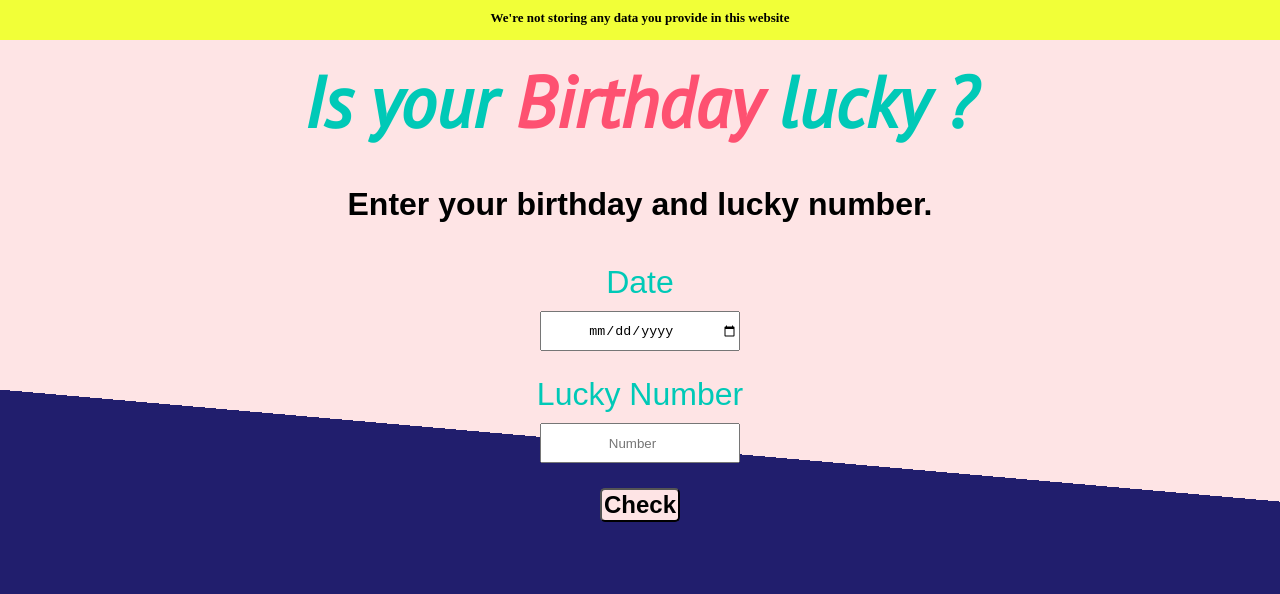
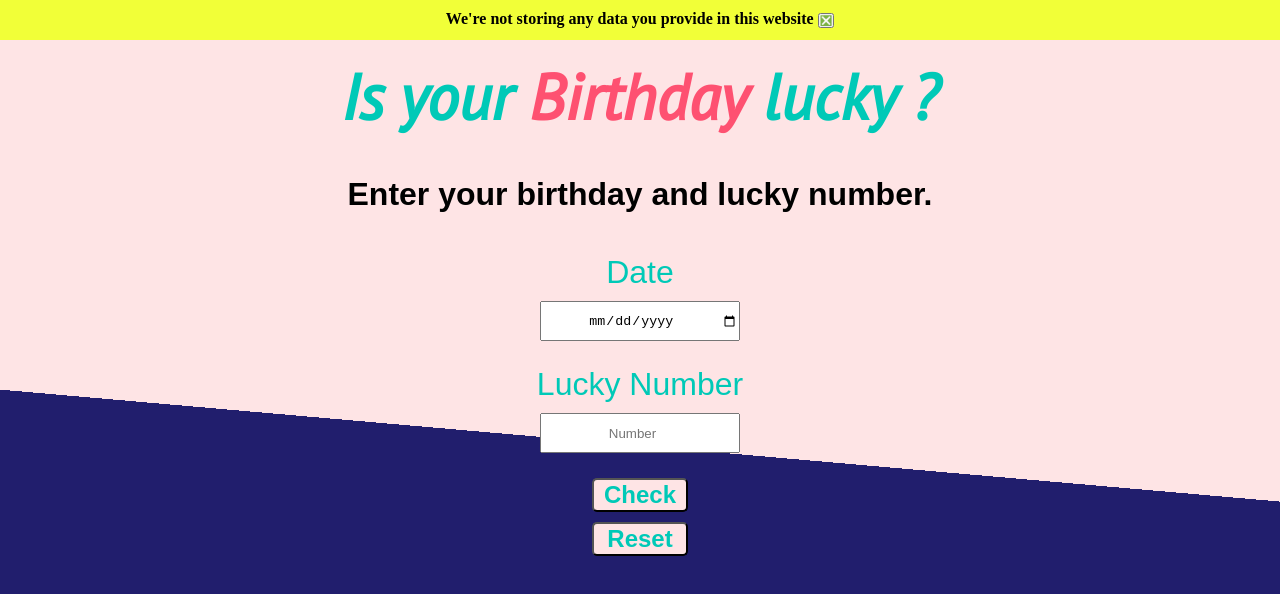
Before and after one commit to dcs-soni/is-your-birthday-lucky, a plain HTML site: page index.html in a window 1280 px wide. Drawn offline with Linux system fonts and the light colour scheme; a web font is replaced by a local one.

Commit message:
style: bug fixes and modify alert box

```diff
--- a/index.html
+++ b/index.html
@@ -10,6 +10,7 @@
   <body>
     <section class="alert">
       <p>We're not storing any data you provide in this website</p>
+      <button class="cross-btn">❎</button>
     </section>
 
 
@@ -37,12 +38,10 @@
         <input class="graphic birthday" type="date" name="begin" min="1950-01-01" max="2021-12-31" placeholder="dd-mm-yyyy"></input>
 
         <label class="graphic lucky-number-label" for="lucky-number">Lucky Number</label>
-        <input class="graphic lucky-number" type="number" placeholder="Number"></input>
+        <input class="graphic lucky-number" type="number" placeholder="Number" onfocus=this.value=''></input>
 
         <button class="graphic check-button" >Check</button>
-
-
-
+        <button class="graphic reset-button" >Reset</button>
     </section>
 
 
--- a/style.css
+++ b/style.css
@@ -12,7 +12,8 @@
     box-sizing: border-box;
 }
 
-html, body{
+html,
+body {
     margin: 0;
     width: 100vw;
     height: 100vh;
@@ -24,6 +25,7 @@ body {
     background: linear-gradient(5deg, var(--dark-blue) 45%, var(--pink) 35%);
 }
 
+/*****************Alert Statement************/
 .alert {
     position: absolute;
     width: 100vw;
@@ -31,11 +33,23 @@ body {
     text-align: center;
     height: 5%;
     padding: 10px;
-    font-size: small;
+    font-size: medium;
     font-weight: bold;
 }
 
+.alert p {
+    display: inline-block;
+}
 
+.alert button {
+    font-size: 10px;
+    cursor: pointer;
+}
+
+/************************************************/
+
+
+/************** Main Container******************/
 .container {
     display: flex;
     flex-direction: column;
@@ -43,8 +57,9 @@ body {
     margin-top: 55px;
 }
 
+/*******Heading*******/
 .heading {
-    font-size: 9vmin;
+    font-size: 4rem;
     font-family: 'PT Sans', sans-serif;
     color: var(--teal);
 }
@@ -60,47 +75,60 @@ body {
     font-family: 'Mandali', sans-serif;
 }
 
-.birthday-label, .lucky-number-label, .check-button {
-    margin-top: 25px;
-    margin-bottom: 10px;
-    font-size: 4vmin;
-}
+/*******************************/
 
-.birthday-label, .lucky-number-label {
-    color: var(--teal);
-    font-family: 'Mandali', sans-serif;
-}
-
-.birthday, .lucky-number {
-    width: 25vh;
-    height: 5vh;
-    text-align: center;
-}
-
-.check-button {
-    font-size: 3vmin;
-    border-radius: 5px;
-    width: 10vh;
-    font-weight: bold;
-    padding: 1px;
-    background-color: var(--pink);
-    /* color: var(--teal); */
-    font-family: 'Mandali', sans-serif;
-    cursor: pointer;
-}
-
-
-.graphic {
-    display: block;
-}
-
+/******Statement*****/
 .statement {
     font-size: 4vmin;
     font-family: 'Mandali', sans-serif;
     display: none;
 }
 
-.loading-gif{
+/***********/
+
+/****Inputs and Check Button******/
+.birthday-label,
+.lucky-number-label,
+.check-button {
+    margin-top: 25px;
+    margin-bottom: 10px;
+    font-size: 4vmin;
+    color: var(--teal);
+    font-family: 'Mandali', sans-serif;
+}
+
+.reset-button {
+    color: var(--teal);
+}
+
+.birthday,
+.lucky-number {
+    width: 25vh;
+    height: 5vh;
+    text-align: center;
+}
+
+.check-button,
+.reset-button {
+    font-size: 3vmin;
+    border-radius: 5px;
+    width: 12vh;
+    font-weight: bold;
+    padding: 1px;
+    background-color: var(--pink);
+    font-family: 'Mandali', sans-serif;
+    cursor: pointer;
+}
+
+.graphic {
+    display: block;
+}
+
+/*******************************************/
+
+
+/*********Results gif*************/
+.loading-gif {
     display: none;
     width: 15vw;
     height: 10vw;
@@ -111,7 +139,8 @@ body {
     display: flex;
 }
 
-.lucky-gif, .lucky-gif-mirror {
+.lucky-gif,
+.lucky-gif-mirror {
     display: none;
     width: 20vw;
     height: 10vw;
@@ -121,11 +150,15 @@ body {
     z-index: 1;
 }
 
-.first, .second {
+.first,
+.second {
     width: 60vh;
     height: 60vh;
 }
 
+/*******************/
+
+/**Result Statement**/
 .result-statement {
     display: none;
     font-family: 'PT Sans', sans-serif;
@@ -138,12 +171,25 @@ body {
 
 }
 
+/**********************/
+
 @media only screen and (max-width: 900px) {
+
+    .heading {
+        font-size: 2.2rem;
+        margin-bottom: 1rem;
+    }
+
+    .alert {
+        font-size: 10px;
+    }
 
     .container {
         margin-top: 75px;
     }
-    .first, .second {
+
+    .first,
+    .second {
         width: 45vh;
         height: 40vh;
         /* margin: 2rem; */
@@ -163,7 +209,7 @@ body {
     }
 
     .result-statement {
-        font-size: 7vh;
+        font-size: 4vh;
         top: 40vh;
     }
 }
```
